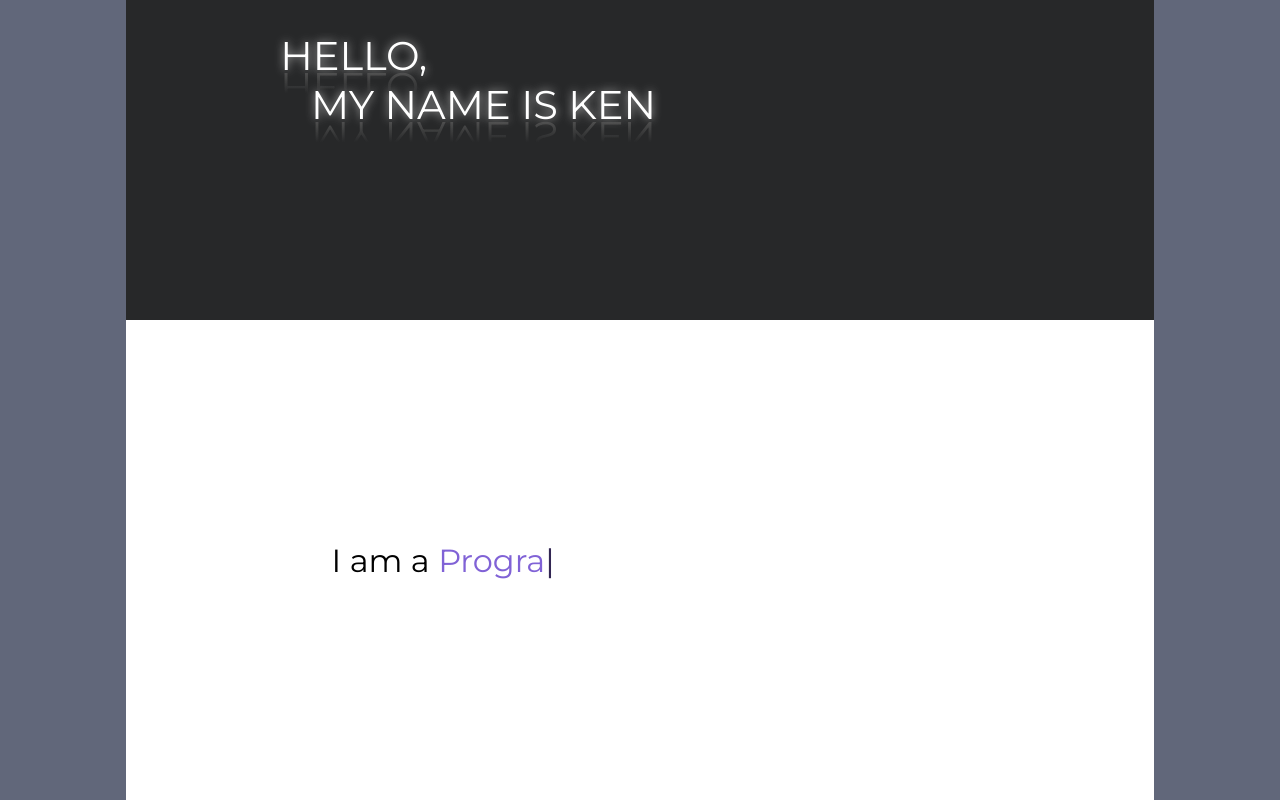
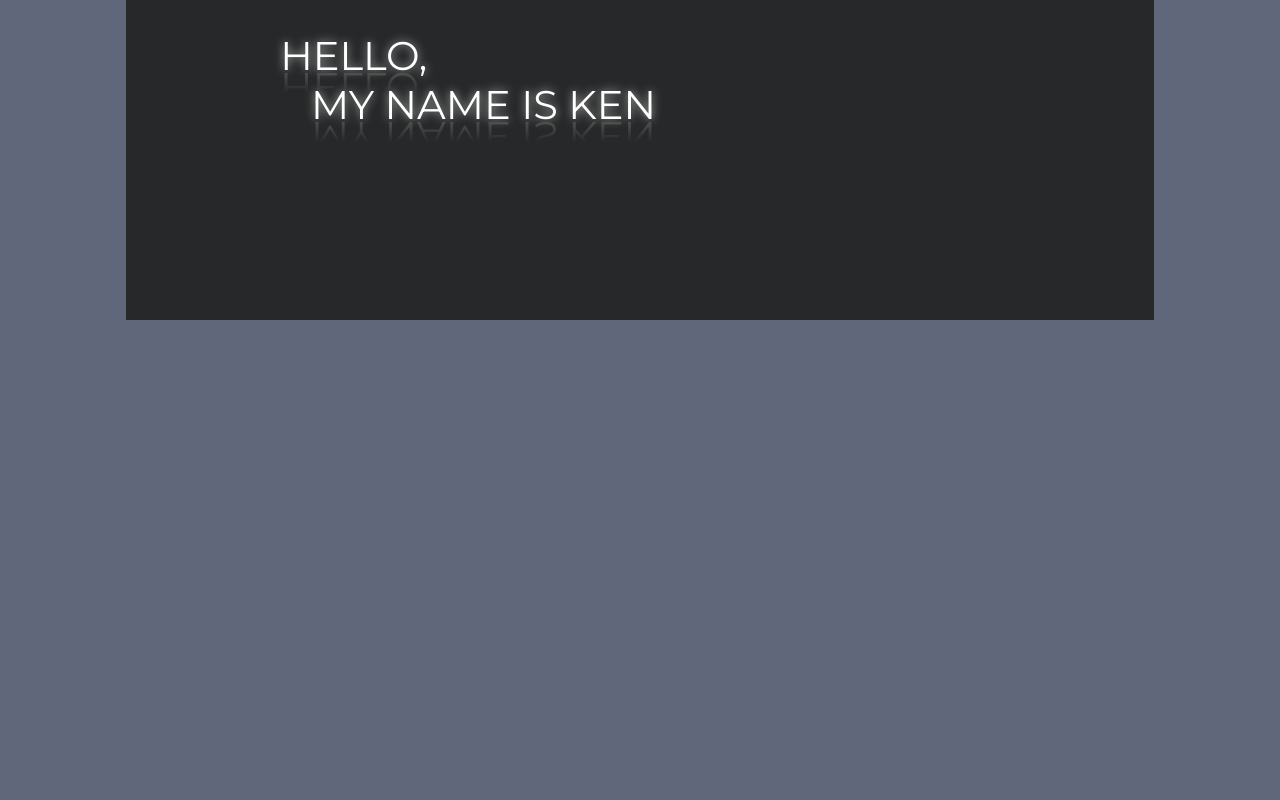
Before and after one commit to kkenohh/Portfolio, a Next.js app in the folder portfolio-next/: page / in a window 1280 px wide. Shown: the part 1200-2000 px from the top of the page. After the commit the page ends 1520 px from the top, so only its background shows below. Built offline with nearby package versions, Linux system fonts and the light colour scheme; a web font is replaced by a local one.

Commit message:
readme changes

```diff
--- a/portfolio-next/package.json
+++ b/portfolio-next/package.json
@@ -18,7 +18,7 @@
     "clsx": "^1.2.1",
     "eslint": "8.43.0",
     "eslint-config-next": "13.4.7",
-    "next": "13.4.7",
+    "next": "^13.4.7",
     "postcss": "8.4.24",
     "react": "18.2.0",
     "react-dom": "18.2.0",
--- a/portfolio-next/pages/index.js
+++ b/portfolio-next/pages/index.js
@@ -36,12 +36,6 @@ export function Home() {
         <div className={`${styles.welcome} ${styles.oneText}`} data-text='HELLO'>HELLO,</div>
         <div className={`${styles.welcome} ${styles.oneText} ${styles.name}`} data-text='MY NAME IS KEN'>MY NAME IS KEN</div>
       </div>
-      <div className={`${styles.section} ${styles.two} ${styles.typingSection}`}>
-        <div>
-          <span className={styles.text}>I am a </span>
-          <span className={`${styles.text} ${styles.typing} typing-cursor`} ref={typing}></span>
-        </div>
-      </div>
     </div>
   );
 };
--- a/portfolio-next/styles/navbar.module.css
+++ b/portfolio-next/styles/navbar.module.css
@@ -55,16 +55,13 @@
   color: #272829;
   transform: scale(1.1);
   cursor: pointer;
+  border-bottom: .25rem solid white;
+  padding-bottom: .5rem;
 }
 
 .icon {
   color: white;
   transition: transform .4s, border-bottom .2s, padding-bottom .2s, color .2s;
-}
-
-.socials .icon:hover {
-  border-bottom: .25rem solid white;
-  padding-bottom: .5rem;
 }
 
 .link {
```
Also changed, not shown: 2 other files (tests, documents, lock files or other folders).
